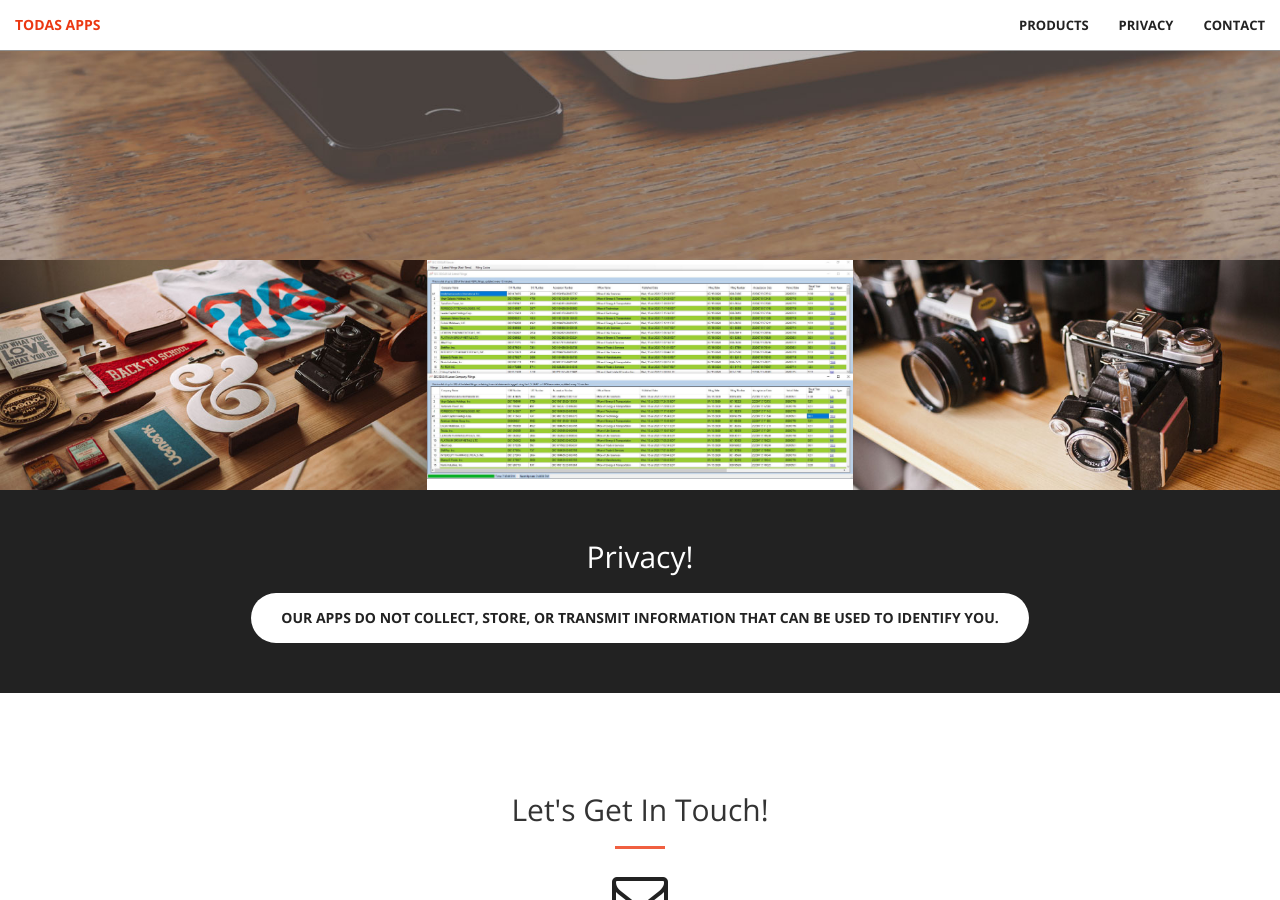
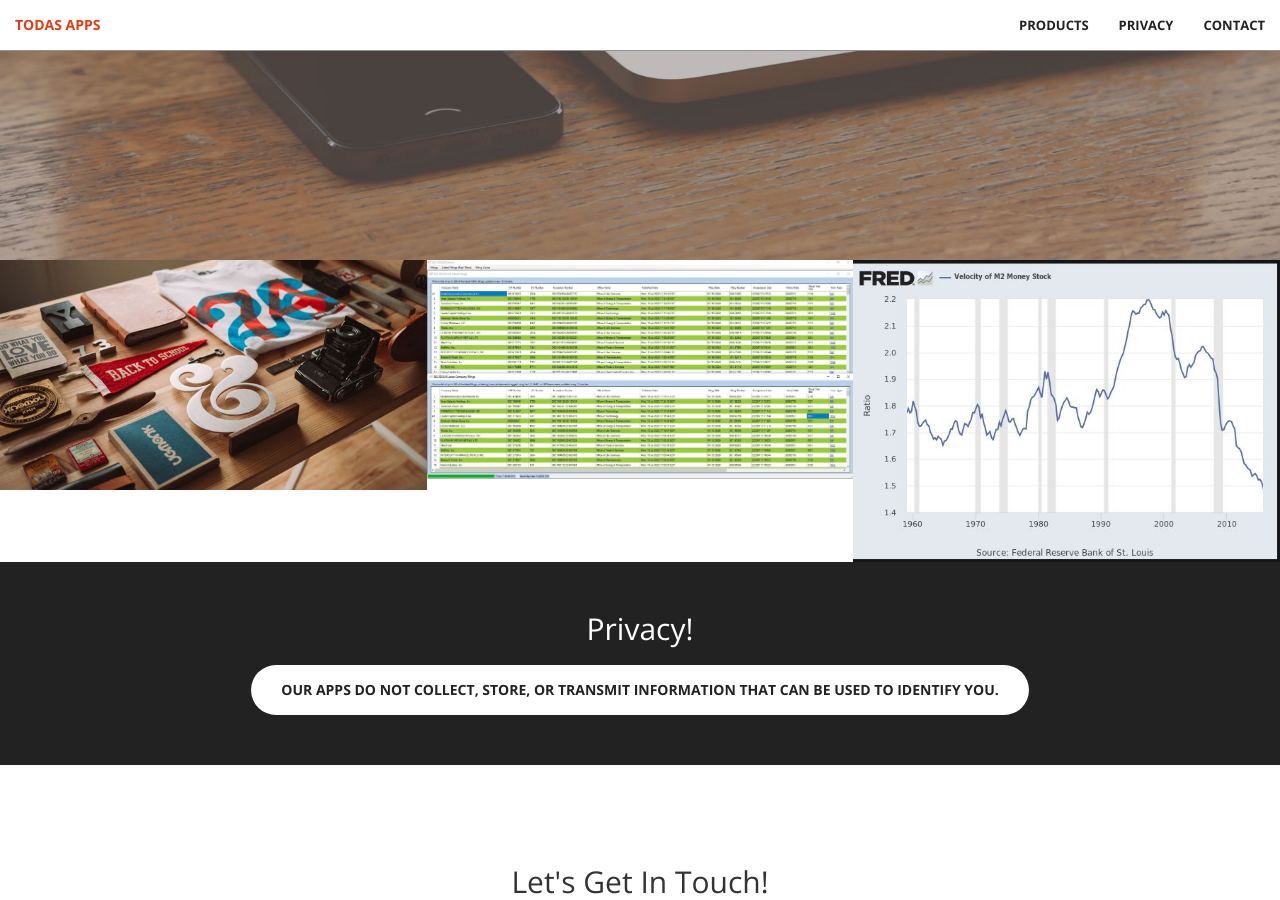
Before and after one commit to todasG/stockDataManager, a Jekyll site: the page built from index.html, in a window 1280 px wide and 900 px high, scrolled down 640 px. Built offline with Jekyll 4.4.1, drawn with Linux system fonts in a browser that asks for light colours.

Commit message:
Update portfolio.html

```diff
--- a/_includes/portfolio.html
+++ b/_includes/portfolio.html
@@ -33,7 +33,7 @@
             </div>
             <div class="col-lg-4 col-sm-6">
                 <a href="https://github.com/todasG/Fed.Fred" target="_blank" class="portfolio-box">
-                    <img src="img/portfolio/3.jpg" class="img-responsive" alt="">
+                    <img src="img/portfolio/fedfred.jpg" class="img-responsive" alt="">
                     <div class="portfolio-box-caption">
                         <div class="portfolio-box-caption-content">
                             <div class="project-category text-faded">
```
